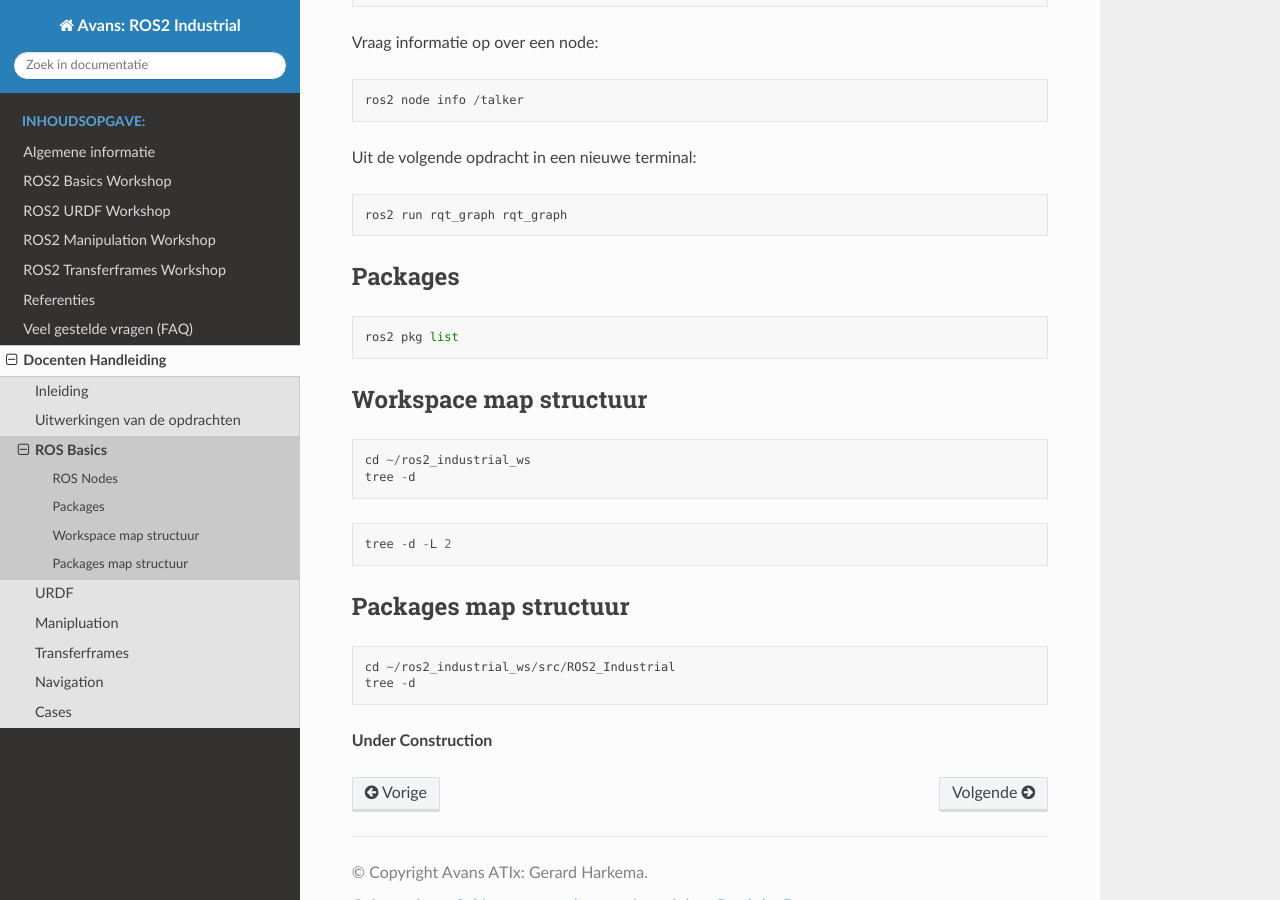
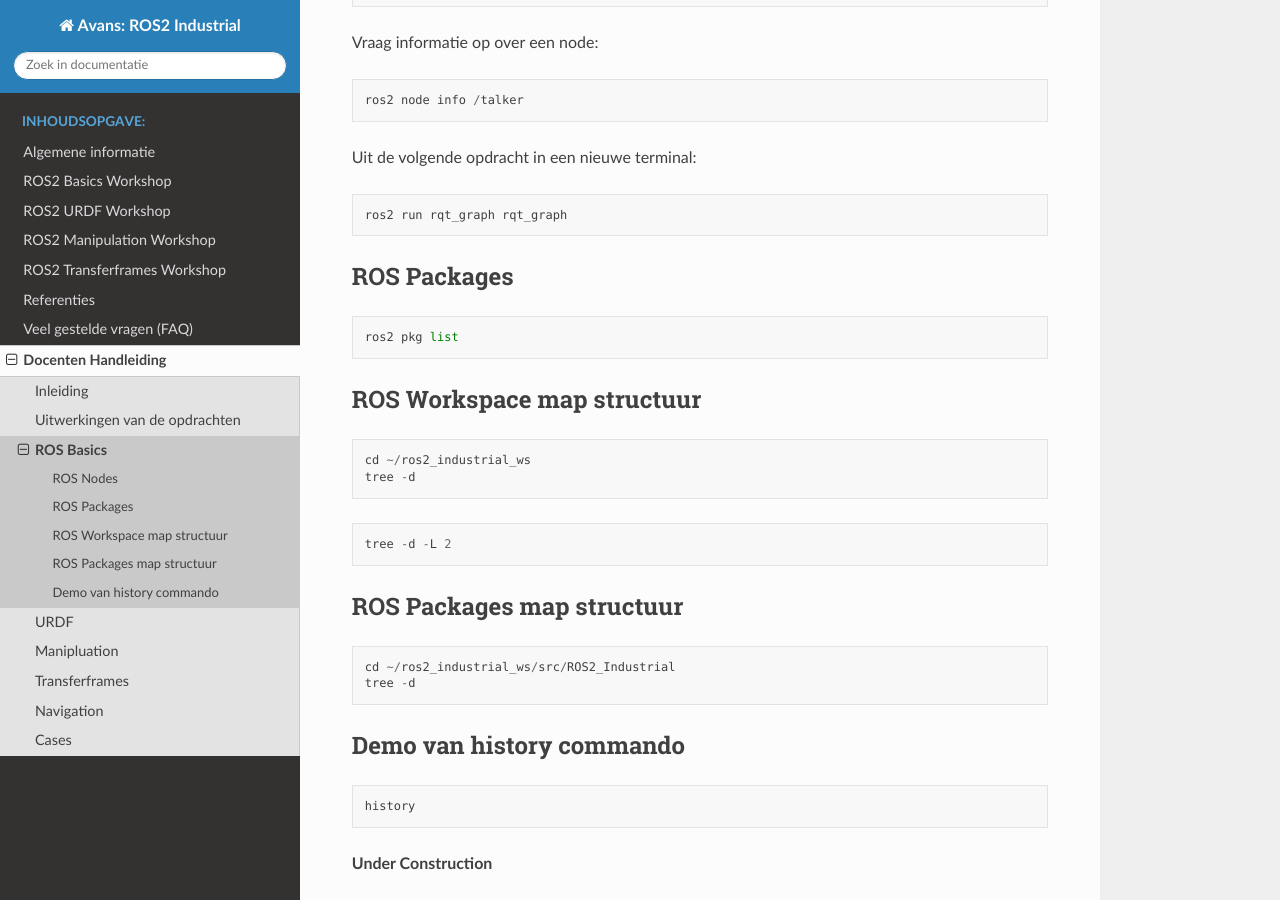
Before and after one commit to AvansMechatronica/ROS2_industrial_workshop, a Sphinx documentation site: the page built from documentation/teacher_manual/basics.md, in a window 1280 px wide and 900 px high, scrolled down 759 px. Built offline with Sphinx 7.4.7 and the Read the Docs theme 3.1.0, drawn with Linux system fonts in a browser that asks for light colours.

Commit message:
20260423

````diff
--- a/documentation/teacher_manual/basics.md
+++ b/documentation/teacher_manual/basics.md
@@ -37,12 +37,12 @@ Uit de volgende opdracht in een nieuwe terminal:
 ros2 run rqt_graph rqt_graph
 ```
 
-## Packages
+## ROS Packages
 ```
 ros2 pkg list
 ```
 
-## Workspace map structuur
+## ROS Workspace map structuur
 ```
 cd ~/ros2_industrial_ws
 tree -d
@@ -52,11 +52,15 @@ tree -d
 tree -d -L 2
 ```
 
-## Packages map structuur
+## ROS Packages map structuur
 ```
 cd ~/ros2_industrial_ws/src/ROS2_Industrial
 tree -d
 ```
 
+## Demo van history commando
+```
+history
+```
 
 **Under Construction**
````
